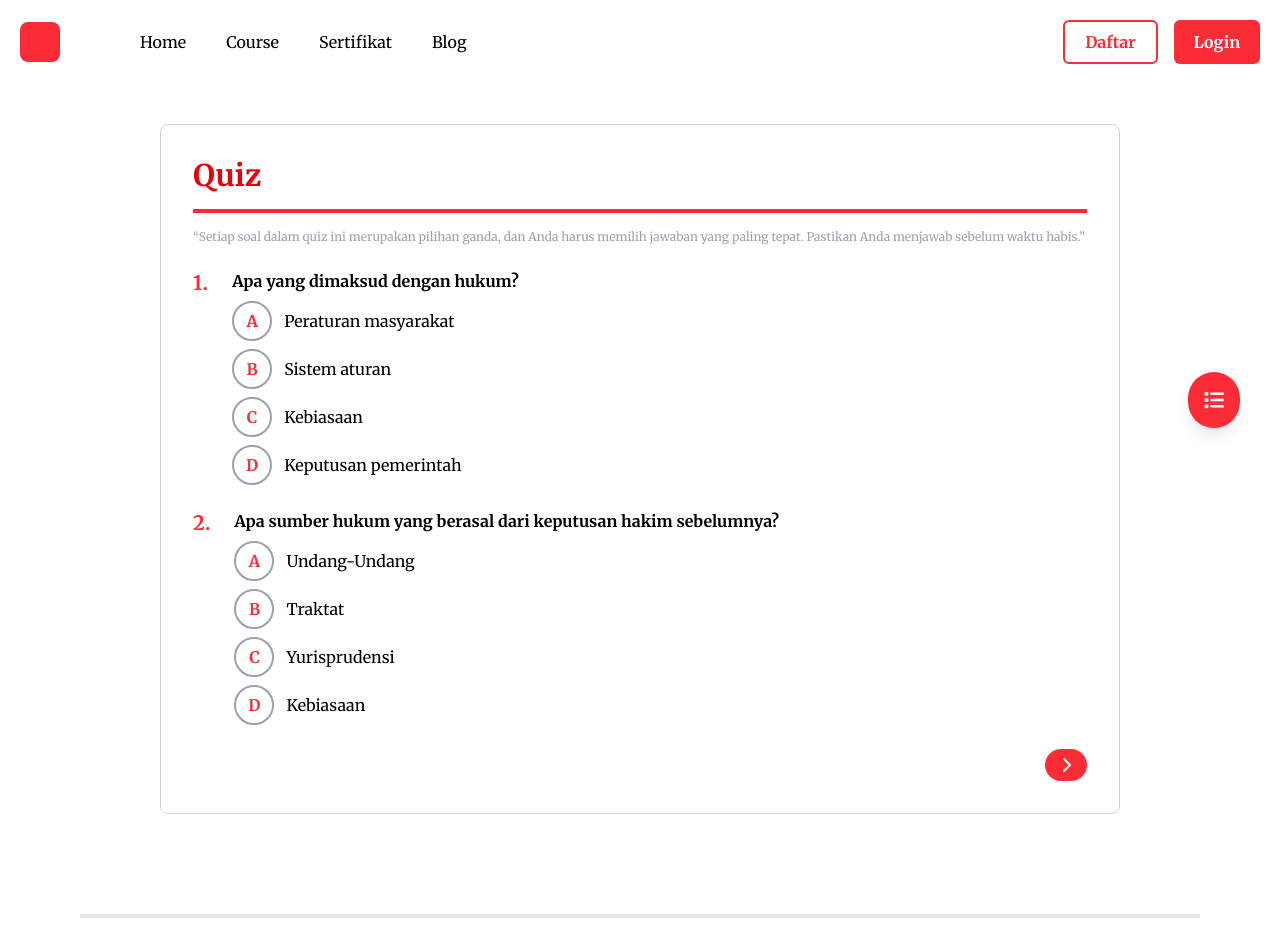
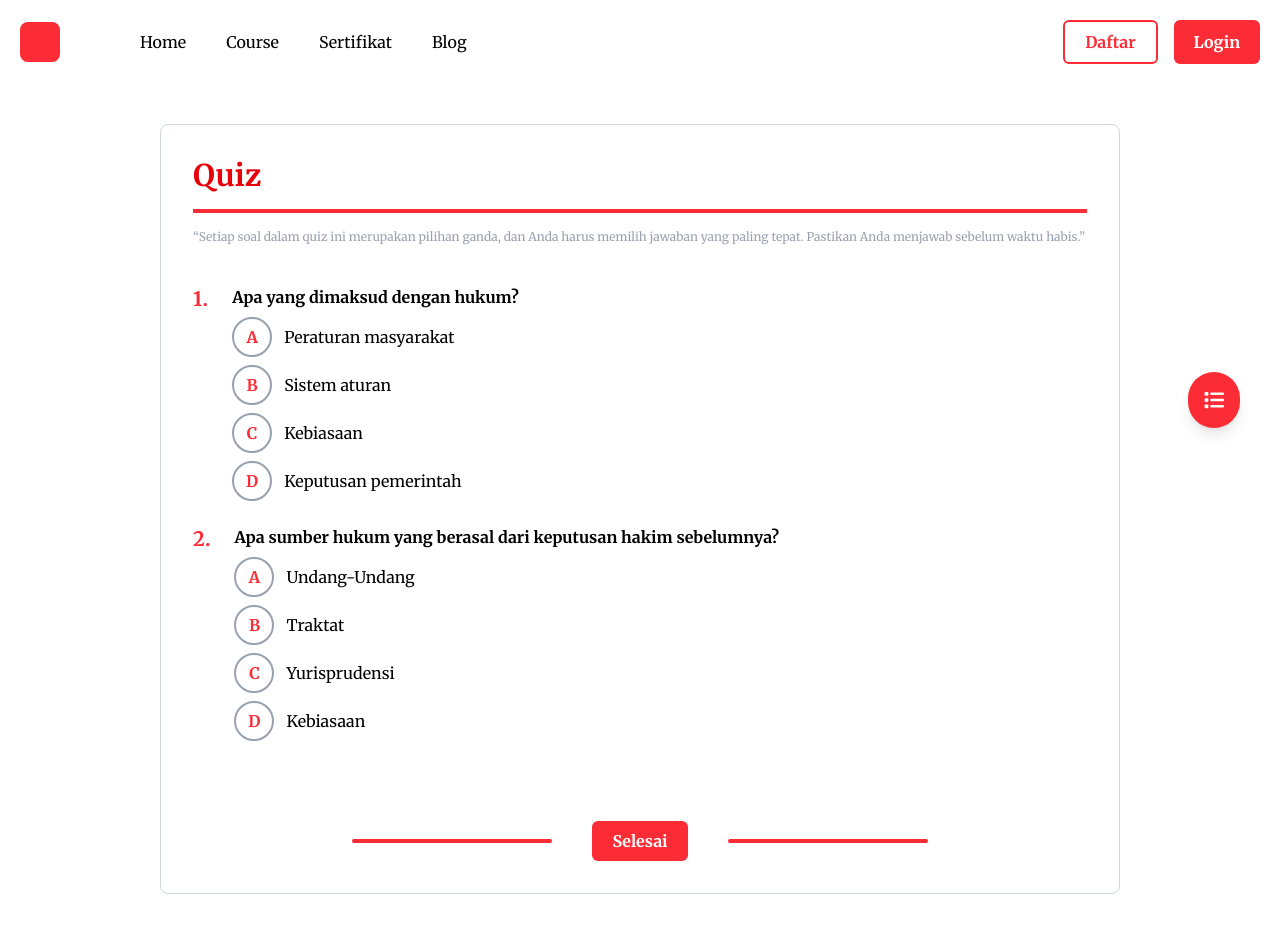
Before and after one commit to Education-Law/EducationLaw-Web, a React (Vite) app: page /quiz in a window 1280 px wide. Shown: the top 936 px of the page. Built offline with nearby package versions, Linux system fonts and the light colour scheme.

Commit message:
edit quiz page ui

```diff
--- a/src/pages/QuizEssay.jsx
+++ b/src/pages/QuizEssay.jsx
@@ -1,6 +1,7 @@
 import React, { useState } from 'react';
 import { FontAwesomeIcon } from "@fortawesome/react-fontawesome";
-import { faChevronRight, faList } from "@fortawesome/free-solid-svg-icons";
+import { faList } from "@fortawesome/free-solid-svg-icons";
+import Button from '../component/Button';
 
 const QuizEssay = () => {
     const questions = [
@@ -24,7 +25,7 @@ const QuizEssay = () => {
                 <FontAwesomeIcon icon={faList} size="lg" />
             </button>
 
-            <div className='mb-6'>
+            <div className='mb-10'>
                 <h1 className="text-3xl font-bold text-red-600 mb-4">Essay Quiz</h1>
                 <hr className="h-1 bg-red-500 border-none mb-4" />
                 <p className='text-gray-400 text-xs'>
@@ -32,7 +33,7 @@ const QuizEssay = () => {
                 </p>
             </div>
 
-            <div>
+            <div className='mb-20'>
                 <form>
                     {questions.map((q, index) => (
                         <div key={index} className="mb-6 flex items-start gap-6">
@@ -55,10 +56,10 @@ const QuizEssay = () => {
                 </form>
             </div>
 
-            <div className='flex justify-end gap-10'>
-                <button className='px-4 py-2 bg-red-500 text-white rounded-full hover:bg-red-600 transition duration-300 flex items-center justify-center'>
-                    <FontAwesomeIcon icon={faChevronRight} />
-                </button>
+            <div className='flex justify-center items-center gap-10'>
+                <hr className='w-50 h-1 bg-red-500 border-none rounded-lg' />
+                <Button>Selesai</Button>
+                <hr className='w-50 h-1 bg-red-500 border-none rounded-lg' />
             </div>
         </div>
     );
--- a/src/pages/QuizMultiple.jsx
+++ b/src/pages/QuizMultiple.jsx
@@ -1,6 +1,7 @@
 import React, { useState } from 'react';
 import { FontAwesomeIcon } from "@fortawesome/react-fontawesome";
-import { faChevronRight, faList } from "@fortawesome/free-solid-svg-icons";
+import { faList } from "@fortawesome/free-solid-svg-icons";
+import Button from '../component/Button';
 
 const QuizMultiple = () => {
     const questions = [
@@ -27,7 +28,7 @@ const QuizMultiple = () => {
                 <FontAwesomeIcon icon={faList} size="lg" />
             </button>
 
-            <div className='mb-6'>
+            <div className='mb-10'>
                 <h1 className="text-3xl font-bold text-red-600 mb-4">Quiz</h1>
                 <hr className="h-1 bg-red-500 border-none mb-4" />
                 <p className='text-gray-400 text-xs'>
@@ -35,7 +36,7 @@ const QuizMultiple = () => {
                 </p>
             </div>
 
-            <div>
+            <div className='mb-20'>
                 <form>
                     {questions.map((q, index) => (
                         <div key={index} className="mb-6 flex items-start gap-6">
@@ -71,10 +72,10 @@ const QuizMultiple = () => {
                 </form>
             </div>
 
-            <div className='flex justify-end gap-10'>
-                <button className='px-4 py-2 bg-red-500 text-white rounded-full hover:bg-red-600 transition duration-300 flex items-center justify-center'>
-                    <FontAwesomeIcon icon={faChevronRight} />
-                </button>
+            <div className='flex justify-center items-center gap-10'>
+                <hr className='w-50 h-1 bg-red-500 border-none rounded-lg' />
+                <Button>Selesai</Button>
+                <hr className='w-50 h-1 bg-red-500 border-none rounded-lg' />
             </div>
         </div>
     );
```
